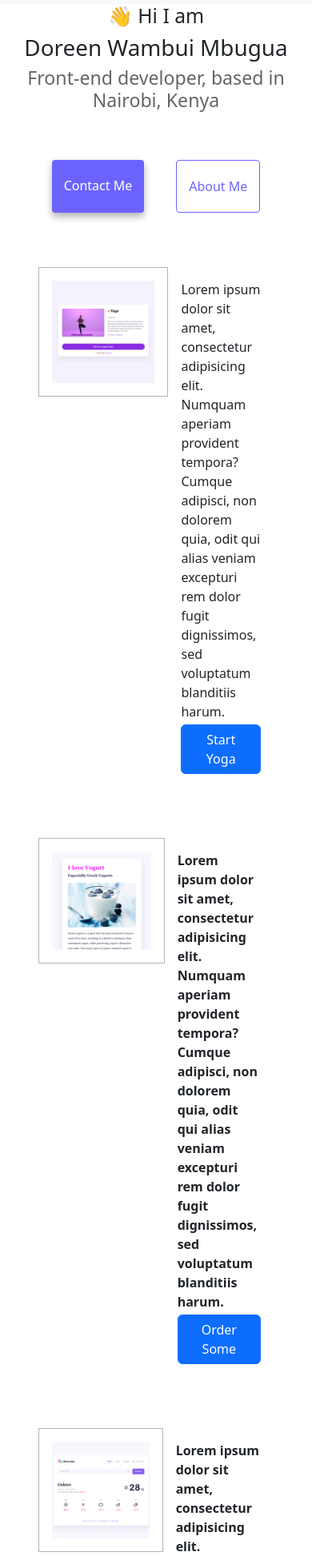
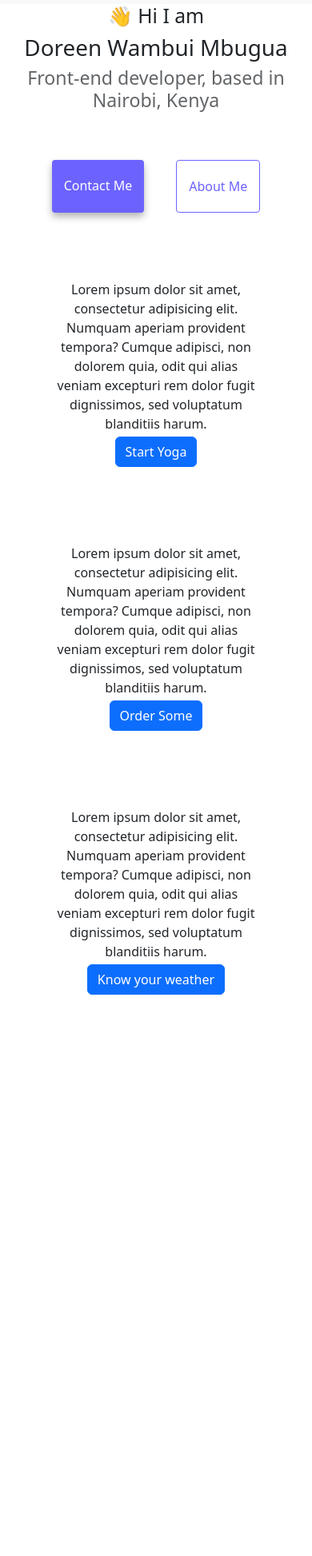
Before and after one commit to doreen-wambui/CODE, a website: page index.html in a window 390 px wide. Shown: the part 51-1997 px from the top of the page at 80% size. After the commit the page ends 1375 px from the top, so only its background shows below. Drawn offline with nearby package versions, Linux system fonts and the light colour scheme.

Commit message:
made the web responsive using bootstrap and media queries

```diff
--- a/index.html
+++ b/index.html
@@ -56,15 +56,15 @@
     <h1>Doreen Wambui Mbugua</h1>
     <h3>Front-end developer, based in Nairobi, Kenya</h3>
     <div class="navigation-links">
-      <a href="about.html#contact" class="contact-link" title="Contacts">Contact me</a>
-      <a href="about.html" class="about-link" title="More">About me</a>
+      <a href="/about.html#contact" class="contact-link" title="Contacts">Contact me</a>
+      <a href="/about.html" class="about-link" title="More">About me</a>
     </div>
-    <div class="d-flex justify-content-evenly m-5">
+    <div class="projects d-flex justify-content-evenly m-5">
       <div>
         <img
           src="images/yoga.png"
           alt="yoga"
-          class="img-fluid p-3 border border-dark-subtle"
+          class="img-fluid p-3 border border-dark-subtle d-none d-sm-flex"
         />
       </div>
       <div>
@@ -73,17 +73,17 @@
           aperiam provident tempora? Cumque adipisci, non dolorem quia, odit qui
           alias veniam excepturi rem dolor fugit dignissimos, sed voluptatum
           blanditiis harum.
-          <b />
+          <br />
           <button type="button" class="btn btn-primary mt-1">Start Yoga</button>
         </p>
       </div>
     </div>
-    <div class="d-flex justify-content-evenly m-5">
+    <div class="projects d-flex justify-content-evenly m-5">
       <div>
         <img
           src="images/yogurt.png"
           alt="yogurt"
-          class="img-fluid p-3 border border-dark-subtle"
+          class="img-fluid p-3 border border-dark-subtle d-none d-sm-flex"
         />
       </div>
       <div>
@@ -92,17 +92,17 @@
           aperiam provident tempora? Cumque adipisci, non dolorem quia, odit qui
           alias veniam excepturi rem dolor fugit dignissimos, sed voluptatum
           blanditiis harum.
-          <b />
+          <br />
           <button type="button" class="btn btn-primary mt-1">Order Some</button>
         </p>
       </div>
     </div>
-    <div class="d-flex justify-content-evenly m-5">
+    <div class="projects d-flex justify-content-evenly m-5">
       <div>
         <img
           src="images/weather.png"
           alt="weather"
-          class="img-fluid p-3 border border-dark-subtle"
+          class="img-fluid p-3 border border-dark-subtle d-none d-sm-flex"
         />
       </div>
       <div>
@@ -111,7 +111,7 @@
           aperiam provident tempora? Cumque adipisci, non dolorem quia, odit qui
           alias veniam excepturi rem dolor fugit dignissimos, sed voluptatum
           blanditiis harum.
-          <b />
+          <br />
           <button type="button" class="btn btn-primary mt-1">
             Know your weather
           </button>
--- a/style.css
+++ b/style.css
@@ -2,6 +2,11 @@
   --primary-color: #6c63ff;
   --secondary-color: #f5f2fe;
   --box-shadow: 0 5px 10px rgba(0, 0, 0, 0.3);
+}
+@media (max-width: 574px) {
+  h1, h2, h3, p {text-align: center;}
+  .navigation-links {margin-top: 10px;}
+  .projects {margin: 0;}
 }
 
 body {
```
Also changed, not shown: about.html (+1 -1 lines).
